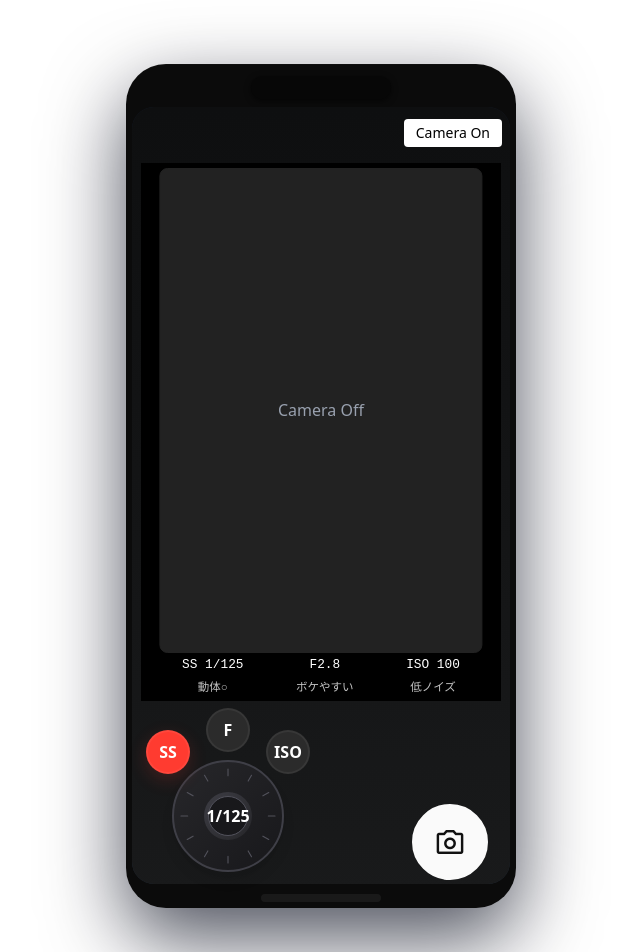
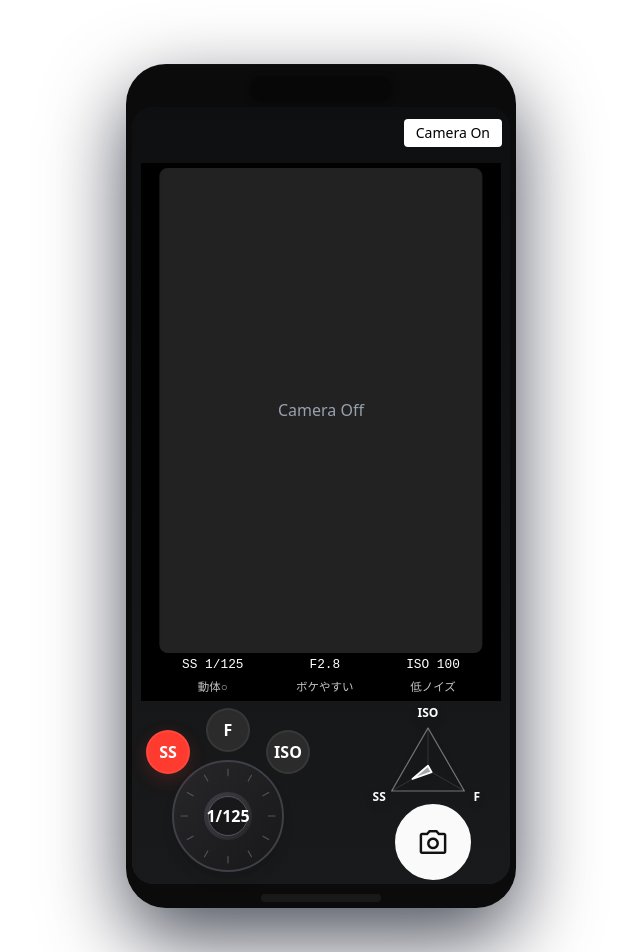
Before and after one commit to Mackey4869/DSLR_experienceApp, a React (Vite) app: page / in a window 1280 px wide. Shown: the top 952 px of the page, without its empty margins (319-959 px from the left). Built offline with nearby package versions, Linux system fonts and the light colour scheme.

Commit message:
露出の三角形を追加した

```diff
--- a/src/components/CameraView.tsx
+++ b/src/components/CameraView.tsx
@@ -3,6 +3,7 @@ import Webcam from "react-webcam";
 import useCamera from "../hooks/useCamera";
 import { applyApertureEffects, applyFilmGrainOnCanvas, applyColorNoiseOnCanvas } from "../utils/imageEffects";
 import CircularDial from "./CircularDial";
+import ExposureTriangle from "./ExposureTriangle";
 
 // UI 層: レイアウトとコントロールのみを担当。カメラ制御は hook に移譲。
 const CameraView: React.FC = () => {
@@ -117,6 +118,19 @@ const CameraView: React.FC = () => {
 		if (iso >= 800 && iso <= 1600) return '中ノイズ';
 		if (iso >= 3200 && iso <= 6400) return '高ノイズ';
 		return '';
+	};
+
+	// ExposureTriangle 用のデータ準備
+	const ssList = SHUTTER_VALUES.map(v => v < 1 ? `1/${Math.round(1/v)}` : `${v}`);
+	const fList = APERTURE_VALUES.map(v => `F${v.toFixed(1)}`);
+	const isoList = ISO_VALUES.map(v => `${v}`);
+
+	const currentSS = settings.shutterSpeed < 1 ? `1/${Math.round(1/settings.shutterSpeed)}` : `${settings.shutterSpeed}`;
+	const currentF = `F${settings.aperture.toFixed(1)}`;
+	const currentISO = `${settings.iso}`;
+
+	const handleLabelClick = (type: 'SS' | 'F' | 'ISO') => {
+		setSelectedMode(type.toLowerCase() as 'ss' | 'f' | 'iso');
 	};
 
 	return (
@@ -282,10 +296,20 @@ const CameraView: React.FC = () => {
 				</div>
 			</div>
 
-			{/* Capture (shutter) button at bottom-right */}
-			<div style={{ position: 'absolute', right: 28, bottom: 28, display: 'flex', flexDirection: 'column', alignItems: 'center' }}>
-				{/* add space above the shutter button */}
-				<div style={{ height: 48 }} />
+				{/* Capture (shutter) button at bottom-right */}
+				<div style={{ position: 'absolute', right: 28, bottom: 28, display: 'flex', flexDirection: 'column', alignItems: 'center' }}>
+				{/* 露出の三角形をシャッターボタンの上に配置（少し左下にオフセット） */}
+				<div style={{ width: 120, marginBottom: -20, marginLeft: -10 }}>
+					<ExposureTriangle
+						ssList={ssList}
+						fList={fList}
+						isoList={isoList}
+						currentSS={currentSS}
+						currentF={currentF}
+						currentISO={currentISO}
+						onLabelClick={handleLabelClick}
+					/>
+				</div>
 				<button onClick={() => { setNotice('保存機能はこれから実装します'); setTimeout(() => setNotice(''), 1800); handleCapture(); }} aria-label="capture" title="Capture" style={{ width: 76, height: 76, borderRadius: 9999, background: 'radial-gradient(circle at 30% 30%, #ffffff, #ffffff)', border: '4px solid #fff', opacity: 0.98, display: 'flex', alignItems: 'center', justifyContent: 'center' }}>
 					<span className="material-symbols-outlined" style={{ fontSize: '2rem', lineHeight: 1, color: '#111' }}>photo_camera</span>
 				</button>
--- /dev/null
+++ b/src/components/ExposureTriangle.tsx
@@ -0,0 +1,139 @@
+import React, { useMemo } from 'react';
+
+interface ExposureTriangleProps {
+  ssList: string[];
+  fList: string[];
+  isoList: string[];
+  currentSS: string;
+  currentF: string;
+  currentISO: string;
+  onLabelClick: (type: 'SS' | 'F' | 'ISO') => void;
+}
+
+/**
+ * 露出の三角形（レーダーチャート型）コンポーネント
+ * SS, F値, ISO のバランスを視覚化します。
+ */
+const ExposureTriangle: React.FC<ExposureTriangleProps> = ({
+  ssList,
+  fList,
+  isoList,
+  currentSS,
+  currentF,
+  currentISO,
+  onLabelClick,
+}) => {
+  // SVGの中心と半径の設定
+  const centerX = 50;
+  const centerY = 55; // ラベルのために少し下にずらす
+  const radius = 35;
+
+  // 各頂点の角度 (ISO: 真上, SS: 左下, F: 右下)
+  const angles = {
+    ISO: -Math.PI / 2,         // -90度 (真上)
+    SS: (5 * Math.PI) / 6,    // 150度 (左下)
+    F: Math.PI / 6,           // 30度 (右下)
+  };
+
+  // 値のインデックスから位置（0.0 〜 1.0）を計算するヘルパー
+  const getValueRatio = (list: string[], current: string) => {
+    const index = list.indexOf(current);
+    if (index === -1 || list.length <= 1) return 0;
+    return index / (list.length - 1);
+  };
+
+  // 割合に基づいて座標を計算する
+  const getPoint = (angle: number, ratio: number) => {
+    // 最小値を 0.1 程度にして、中心が完全な点にならないようにする
+    const adjustedRatio = 0.1 + ratio * 0.9;
+    const x = centerX + radius * adjustedRatio * Math.cos(angle);
+    const y = centerY + radius * adjustedRatio * Math.sin(angle);
+    return `${x},${y}`;
+  };
+
+  // 外枠の頂点座標
+  const outerPoints = [
+    { type: 'ISO', x: centerX + radius * Math.cos(angles.ISO), y: centerY + radius * Math.sin(angles.ISO) },
+    { type: 'SS', x: centerX + radius * Math.cos(angles.SS), y: centerY + radius * Math.sin(angles.SS) },
+    { type: 'F', x: centerX + radius * Math.cos(angles.F), y: centerY + radius * Math.sin(angles.F) },
+  ] as const;
+
+  // 内側のポリゴンのポイント文字列を作成
+  const innerPolygonPoints = useMemo(() => {
+    const p1 = getPoint(angles.ISO, getValueRatio(isoList, currentISO));
+    const p2 = getPoint(angles.SS, getValueRatio(ssList, currentSS));
+    const p3 = getPoint(angles.F, getValueRatio(fList, currentF));
+    return `${p1} ${p2} ${p3}`;
+  }, [isoList, currentISO, ssList, currentSS, fList, currentF]);
+
+  return (
+    <div className="w-full aspect-square relative select-none">
+      <svg
+        viewBox="0 0 100 100"
+        className="w-full h-full drop-shadow-lg"
+        style={{ overflow: 'visible' }}
+      >
+        {/* ガイド線（各軸） */}
+        <g stroke="rgba(255, 255, 255, 0.2)" strokeWidth="0.5">
+          {outerPoints.map((pt, i) => (
+            <line key={i} x1={centerX} y1={centerY} x2={pt.x} y2={pt.y} />
+          ))}
+        </g>
+
+        {/* 外枠の三角形 */}
+        <polygon
+          points={outerPoints.map(p => `${p.x},${p.y}`).join(' ')}
+          fill="none"
+          stroke="rgba(255, 255, 255, 0.4)"
+          strokeWidth="1"
+          strokeLinejoin="round"
+        />
+
+        {/* 内側のポリゴン（現在の設定値） */}
+        <polygon
+          points={innerPolygonPoints}
+          fill="rgba(255, 255, 255, 0.6)"
+          stroke="white"
+          strokeWidth="1.5"
+          strokeLinejoin="round"
+          style={{
+            transition: 'points 0.3s ease-out, fill 0.3s ease-out, stroke 0.3s ease-out'
+          }}
+        />
+
+        {/* ラベル */}
+        {outerPoints.map((pt) => {
+          // ラベルの位置を少し外側にオフセット
+          const offset = 12;
+          const lx = centerX + (radius + offset) * Math.cos(angles[pt.type]);
+          const ly = centerY + (radius + offset) * Math.sin(angles[pt.type]);
+
+          return (
+            <g
+              key={pt.type}
+              className="cursor-pointer"
+              onClick={() => onLabelClick(pt.type)}
+            >
+              {/* タップ領域を広げるための透明な円 */}
+              <circle cx={lx} cy={ly} r="10" fill="transparent" />
+              <text
+                x={lx}
+                y={ly}
+                fill="white"
+                fontSize="10"
+                fontWeight="bold"
+                textAnchor="middle"
+                dominantBaseline="middle"
+                className="transition-opacity active:opacity-50"
+              >
+                {pt.type}
+              </text>
+            </g>
+          );
+        })}
+      </svg>
+    </div>
+  );
+};
+
+export default ExposureTriangle;
```
